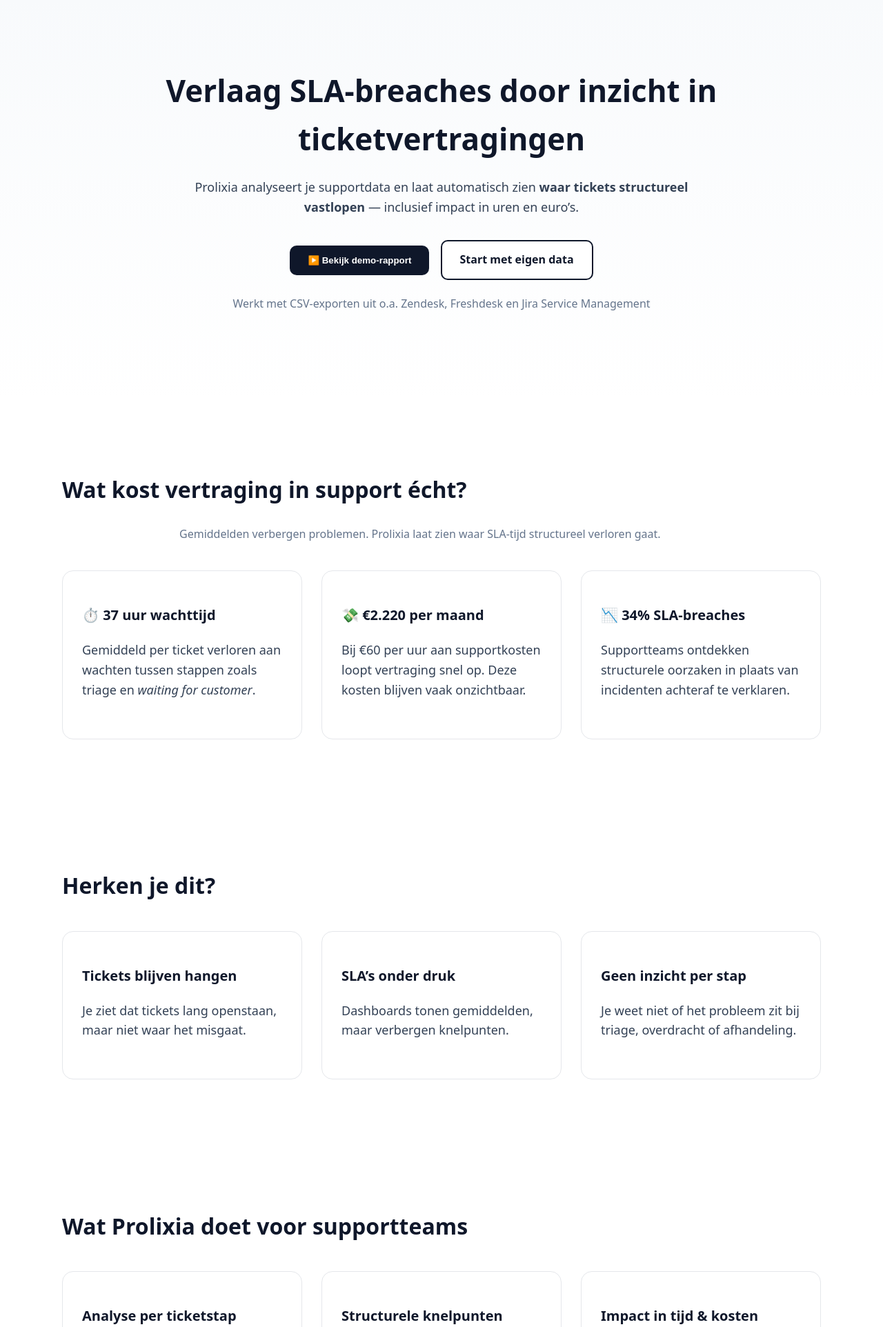
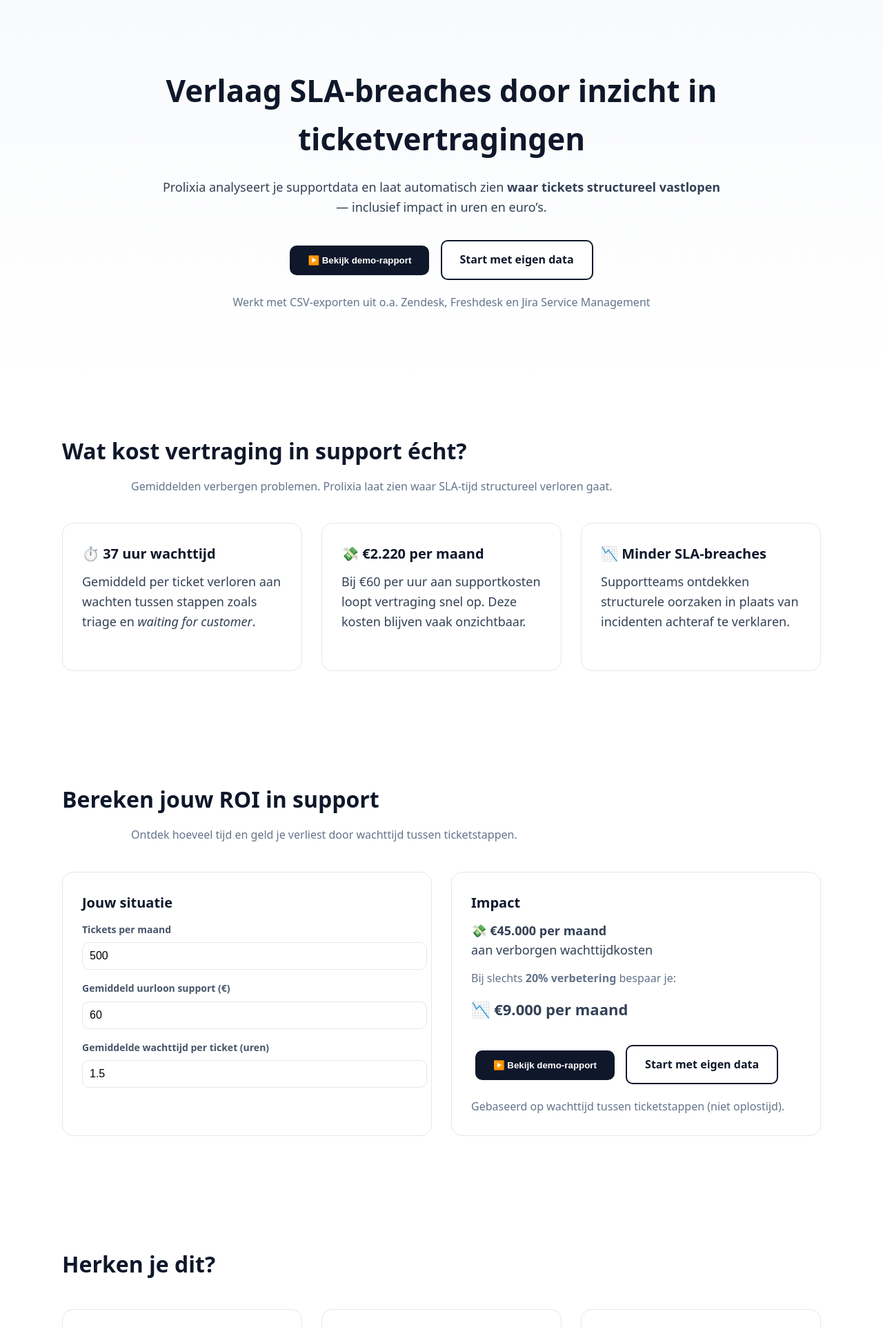
Before and after one commit to Aboe1/process-detector, a FastAPI app: page / in a window 1280 px wide. Shown: the top 1924 px of the page at 69% size. Run offline with FastAPI, Linux system fonts and the light colour scheme.

Commit message:
Add ROI calculator to support landing

```diff
--- a/templates/landing.html
+++ b/templates/landing.html
@@ -20,18 +20,14 @@
     }
     h1 {
       font-size: 44px;
-      max-width: 900px;
+      max-width: 980px;
       margin: 0 auto 20px;
     }
-    h2 {
-      font-size: 32px;
-    }
-    h3 {
-      font-size: 20px;
-    }
+    h2 { font-size: 32px; margin: 0 0 14px; }
+    h3 { font-size: 20px; margin: 0 0 10px; }
     p {
       font-size: 18px;
-      max-width: 760px;
+      max-width: 820px;
       margin: 0 auto 28px;
       color: #334155;
     }
@@ -74,6 +70,8 @@
     .muted {
       color: #64748b;
       font-size: 16px;
+      max-width: 900px;
+      margin: 0 auto;
     }
     footer {
       background: #f8fafc;
@@ -82,6 +80,22 @@
       color: #64748b;
     }
     a { color: #0f172a; }
+    label { font-size: 14px; color: #475569; font-weight: 700; }
+    input[type="number"] {
+      width: 100%;
+      padding: 10px;
+      border-radius: 10px;
+      border: 1px solid #e5e7eb;
+      font-size: 16px;
+      outline: none;
+      margin-top: 6px;
+      background: #fff;
+    }
+    input[type="number"]:focus {
+      border-color: #94a3b8;
+      box-shadow: 0 0 0 3px rgba(148,163,184,0.25);
+    }
+    .hero-muted { max-width: 900px; margin: 14px auto 0; }
   </style>
 </head>
 
@@ -105,7 +119,7 @@
     Start met eigen data
   </a>
 
-  <p class="muted" style="margin-top:16px;">
+  <p class="muted hero-muted">
     Werkt met CSV-exporten uit o.a. Zendesk, Freshdesk en Jira Service Management
   </p>
 </header>
@@ -135,10 +149,68 @@
     </div>
 
     <div class="card">
-      <h3>📉 34% SLA-breaches</h3>
+      <h3>📉 Minder SLA-breaches</h3>
       <p>
         Supportteams ontdekken structurele oorzaken
         in plaats van incidenten achteraf te verklaren.
+      </p>
+    </div>
+  </div>
+</section>
+
+<!-- ROI CALCULATOR -->
+<section id="roi">
+  <h2>Bereken jouw ROI in support</h2>
+  <p class="muted">
+    Ontdek hoeveel tijd en geld je verliest door wachttijd tussen ticketstappen.
+  </p>
+
+  <div class="grid">
+    <div class="card">
+      <h3>Jouw situatie</h3>
+
+      <label>Tickets per maand</label>
+      <input id="tickets" type="number" value="500" min="1">
+
+      <div style="height:14px;"></div>
+
+      <label>Gemiddeld uurloon support (€)</label>
+      <input id="rate" type="number" value="60" min="1">
+
+      <div style="height:14px;"></div>
+
+      <label>Gemiddelde wachttijd per ticket (uren)</label>
+      <input id="wait" type="number" value="1.5" step="0.1" min="0">
+    </div>
+
+    <div class="card">
+      <h3>Impact</h3>
+
+      <p style="margin-bottom:14px;">
+        💸 <strong>€<span id="loss">0</span> per maand</strong><br>
+        aan verborgen wachttijdkosten
+      </p>
+
+      <p class="muted" style="margin:0 0 14px;">
+        Bij slechts <strong>20% verbetering</strong> bespaar je:
+      </p>
+
+      <p style="font-size:22px; margin-top:0;">
+        📉 <strong>€<span id="saving">0</span> per maand</strong>
+      </p>
+
+      <form method="post" action="/demo" style="display:inline;">
+        <button class="btn btn-primary">
+          ▶️ Bekijk demo-rapport
+        </button>
+      </form>
+
+      <a href="/app" class="btn btn-secondary">
+        Start met eigen data
+      </a>
+
+      <p class="muted" style="margin-top:14px;">
+        Gebaseerd op wachttijd tussen ticketstappen (niet oplostijd).
       </p>
     </div>
   </div>
@@ -188,18 +260,15 @@
   <div class="grid">
     <div class="card">
       <h3>Supporttools</h3>
-      <p>Tonenn aantallen en gemiddelden, maar niet waar tickets vastlopen.</p>
+      <p>Tonen aantallen en gemiddelden, maar niet <strong>waar</strong> tickets vastlopen.</p>
     </div>
     <div class="card">
       <h3>Rapportages</h3>
-      <p>Verklaren problemen achteraf, zonder structureel inzicht.</p>
+      <p>Verklaren problemen achteraf, zonder structureel inzicht per stap.</p>
     </div>
     <div class="card">
       <h3>Prolixia</h3>
-      <p>
-        Analyseert het proces zelf:
-        stap voor stap, over alle tickets.
-      </p>
+      <p>Analyseert het proces zelf: stap voor stap, over alle tickets.</p>
     </div>
   </div>
 </section>
@@ -254,12 +323,39 @@
       ▶️ Bekijk demo-rapport
     </button>
   </form>
+
+  <a href="/app" class="btn btn-secondary">
+    Start met eigen data
+  </a>
 </section>
 
 <footer>
-  © Prolixia • Support Process Intelligence •
-  <a href="/app">App</a>
+  © Prolixia • Support Process Intelligence • <a href="/app">App</a>
 </footer>
+
+<!-- ROI SCRIPT -->
+<script>
+  function calculateROI() {
+    const tickets = Number(document.getElementById("tickets").value || 0);
+    const rate = Number(document.getElementById("rate").value || 0);
+    const wait = Number(document.getElementById("wait").value || 0);
+
+    const monthlyLoss = tickets * wait * rate;
+    const saving = monthlyLoss * 0.2; // 20% verbetering
+
+    document.getElementById("loss").textContent =
+      monthlyLoss.toLocaleString("nl-NL", { maximumFractionDigits: 0 });
+
+    document.getElementById("saving").textContent =
+      saving.toLocaleString("nl-NL", { maximumFractionDigits: 0 });
+  }
+
+  document.querySelectorAll("#roi input").forEach(input => {
+    input.addEventListener("input", calculateROI);
+  });
+
+  calculateROI();
+</script>
 
 </body>
 </html>
```
